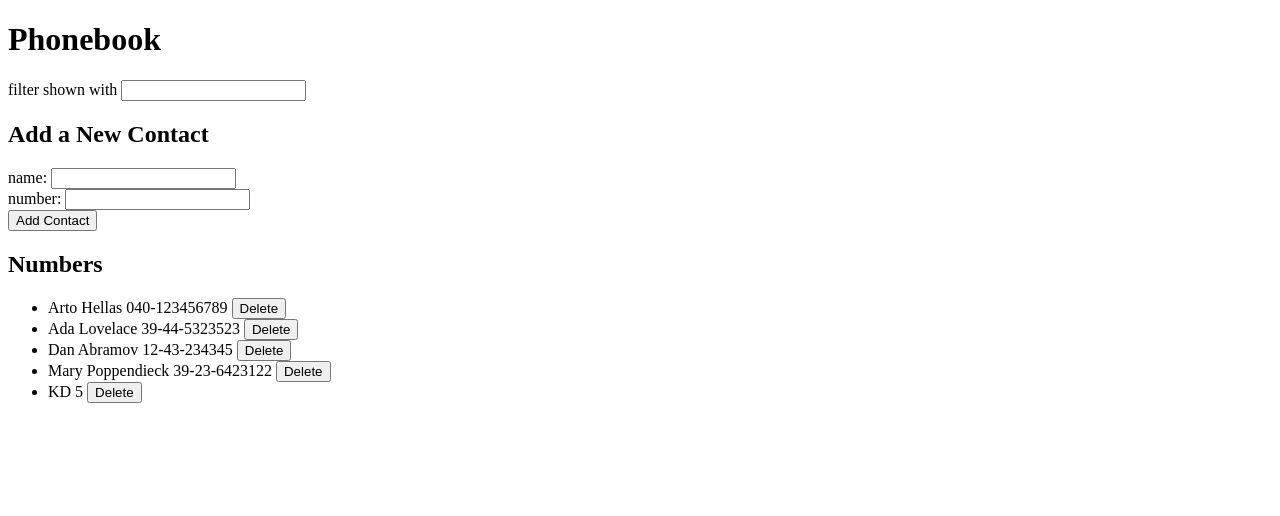
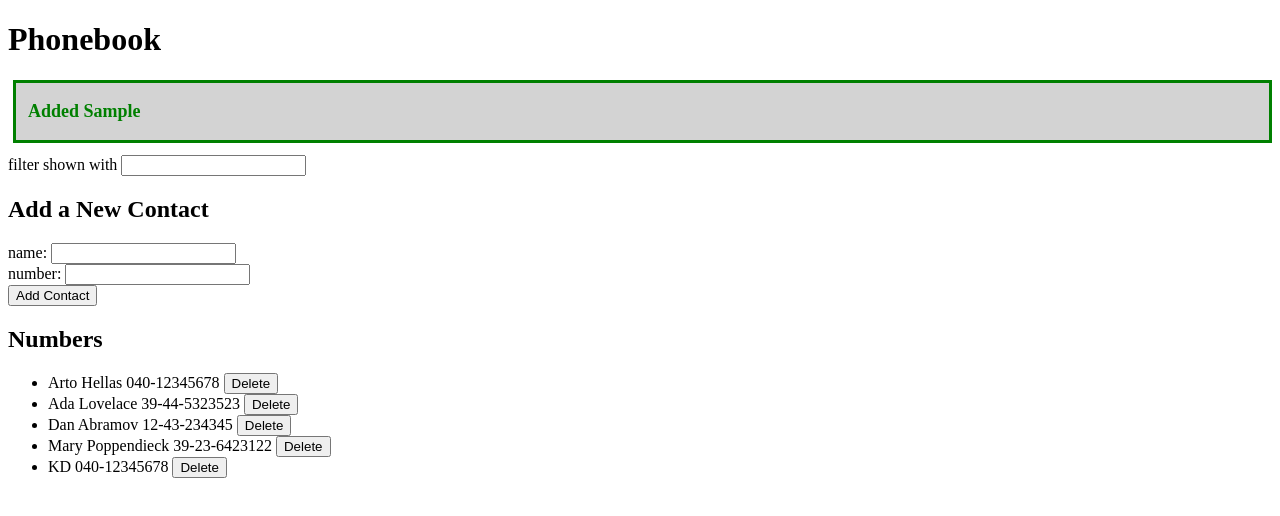
Before and after one commit to krdormer/submission-repository, a React (Create React App) app in the folder part2/phonebook/: page / in a window 1280 px wide. Both pictures are taken after typing "Sample", "Sample" into the empty fields and a click on the button "Add Contact". Shown: the top 516 px of the page. Built offline with nearby package versions, Linux system fonts and the light colour scheme; no server answers; data requests are answered from the project's data file.

Commit message:
[FSO] Complete 2.16 & 2.17

```diff
--- a/part2/phonebook/db.json
+++ b/part2/phonebook/db.json
@@ -2,7 +2,7 @@
   "persons": [
     {
       "name": "Arto Hellas",
-      "number": "040-123456789",
+      "number": "040-12345678",
       "id": 1
     },
     {
@@ -22,8 +22,8 @@
     },
     {
       "name": "KD",
-      "number": "5",
-      "id": 633538
+      "number": "040-12345678",
+      "id": 448513
     }
   ]
 }
--- a/part2/phonebook/src/App.js
+++ b/part2/phonebook/src/App.js
@@ -4,12 +4,20 @@ import Filter from "./components/Filter";
 import SubHeader from "./components/Subheader";
 import Form from "./components/Form";
 import ContactList from "./components/ContactList";
+import Notification from "./components/Notification";
 import { createPerson, deletePerson, getAll, updatePerson } from "./server";
 
 const App = () => {
   const [persons, setPersons] = useState([]);
-  console.log("🚀 ~ file: App.js:11 ~ App ~ persons:", persons)
   const [newContact, setNewContact] = useState({ name: "", number: "" });
+  const [message, setMessage] = useState({ message: "", type: "" });
+
+  const handleShowMessage = (message, type) => {
+    setMessage({ message, type });
+    setInterval(() => {
+      setMessage("");
+    }, 5000);
+  };
 
   const handleFilter = (event) => {
     const filteredPersons = persons.filter((person) =>
@@ -25,24 +33,39 @@ const App = () => {
     });
   };
 
+  const handleUpdateContact = () => {
+    const confirm = window.confirm(`${newContact.name} is already added to phonebook, replace the old number with a new one?`);
+    const personToUpdate = persons.find((person) => person.name === newContact.name);
+    if(confirm) {
+      return updatePerson(personToUpdate.id, newContact).then((res) => {
+        const updatedPersons = persons.filter((person) => person.id !== personToUpdate.id);
+        setPersons([...updatedPersons, res]);
+        handleShowMessage(`Updated ${res.name}`, "success");
+      }).catch(err => {
+        console.log(err);
+        return handleShowMessage(`Error updating ${personToUpdate.name}`, "error");
+      });
+    } else {
+      return handleShowMessage("Update cancelled", "success");
+    }
+  };
+
   const handleAddContact = (event) => {
     event.preventDefault();
     if (persons.some((person) => person.name === newContact.name)) {
-      const confirm = window.confirm(`${newContact.name} is already added to phonebook, replace the old number with a new one?`);
-      const personToUpdate = persons.find((person) => person.name === newContact.name);
-      confirm ? updatePerson(personToUpdate.id, newContact).then((res) => {
-        const updatedPersons = persons.filter((person) => person.id !== personToUpdate.id);
-        setPersons([...updatedPersons, res]);
-      }) : alert("Update cancelled");
+      handleUpdateContact();
+      return;
     } else if (newContact.name === "") {
-      alert("Please enter a name");
+      handleShowMessage("Please enter a name", "error");
       return;
     } else if (newContact.number === "") {
-      alert("Please enter a number");
+      handleShowMessage("Please enter a number", "error");
       return;
     } else {
+      // Add new contact
       setNewContact({ name: "", number: "" });
-      createPerson(newContact).then(res => setPersons([...persons, res]))
+      createPerson(newContact).then(res => setPersons([...persons, res]));
+      handleShowMessage(`Added ${newContact.name}`, "success");
     }
   };
 
@@ -56,14 +79,16 @@ const App = () => {
     deletePerson(id).then(() => {
       const updatedPersons = persons.filter((person) => person.id !== id);
       setPersons(updatedPersons);
+      handleShowMessage(`Deleted person ${id}`, "success");
     })
     :
-    alert("Delete cancelled");
+    handleShowMessage("Delete cancelled", "success");
   }
 
   return (
     <div>
       <Header title="Phonebook" />
+      {message.message && <Notification message={message.message} type={message.type} />}
       <Filter value={newContact.filter} onChange={handleFilter} />
       <SubHeader subheader="Add a New Contact" />
       <Form
--- /dev/null
+++ b/part2/phonebook/src/components/Notification/index.js
@@ -0,0 +1,12 @@
+// Styles
+import './styles.css';
+
+const Notification = ({ message, type }) => {
+  return (
+    <div className={type}>
+      <p className={`${type}NotificationText`}>{message}</p>
+    </div>
+  );
+}
+
+export default Notification;
--- /dev/null
+++ b/part2/phonebook/src/components/Notification/styles.css
@@ -0,0 +1,25 @@
+.success {
+  border: 3px solid green;
+  margin: 0 0 12px 5px;
+  background: lightgray;
+}
+
+.successNotificationText {
+  padding-left: 12px;
+  font-size: 18px;
+  font-weight: bold;
+  color: green;
+}
+
+.error {
+  border: 3px solid red;
+  margin: 0 0 12px 5px;
+  background: lightpink;
+}
+
+.errorNotificationText {
+  padding-left: 12px;
+  font-size: 18px;
+  font-weight: bold;
+  color: red;
+}
--- a/part2/phonebook/src/index.js
+++ b/part2/phonebook/src/index.js
@@ -1,6 +1,6 @@
 import React from "react";
 import ReactDOM from "react-dom/client";
-
+import './index.css';
 import App from "./App";
 
 ReactDOM.createRoot(document.getElementById("root")).render(<App />);
```
Also changed, not shown: part2/phonebook/src/index.css (added), 1 other file (tests, documents, lock files or other folders).
